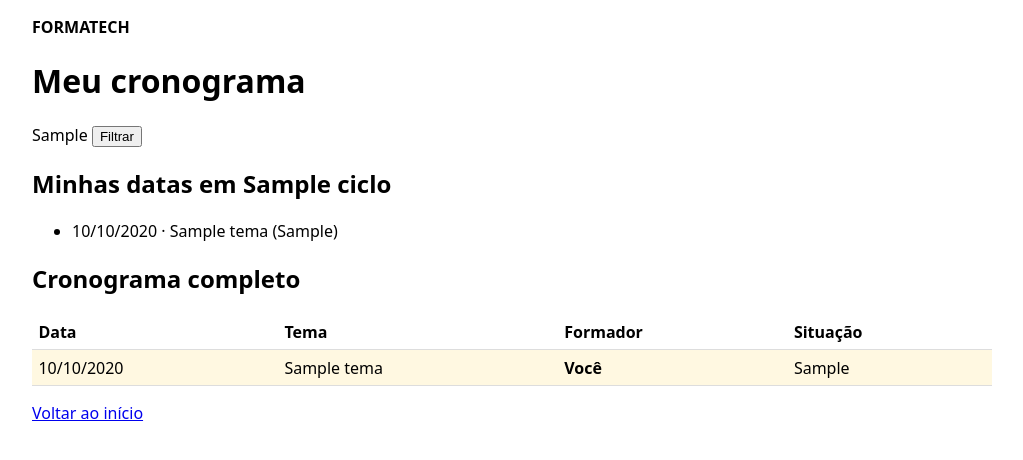
After one commit to karachh/formatech, a Django app: template cronograma/templates/cronograma/meu_cronograma.html in a window 1280 px wide. The commit adds this page. Shown: the top 460 px of the page, without its empty margins (128-1151 px from the left). Run offline with Django 5.2, Linux system fonts and the light colour scheme; the template is opened without the code that fills it: most values are stand-ins (such as "Sample title", 1, 10 or a date in 2020).

Commit message:
T018.1: tela somente leitura do cronograma do formador, destacando as datas dele

```diff
--- a/acesso/templates/acesso/home.html
+++ b/acesso/templates/acesso/home.html
@@ -12,7 +12,7 @@
       <li><a href="{% url 'cronograma:cronograma' %}">Cronograma</a></li>
       <li><a href="{% url 'cronograma:cobertura' %}">Cobertura da apostila</a></li>
     {% else %}
-      <li><a href="#">Cronograma</a></li>
+      <li><a href="{% url 'cronograma:meu_cronograma' %}">Cronograma</a></li>
     {% endif %}
     {% if user.perfil == "coordenador" %}
       <li><a href="{% url 'cadastros:ciclos' %}">Ciclos</a></li>
--- a/core/templates/core/base.html
+++ b/core/templates/core/base.html
@@ -11,6 +11,7 @@
     .sucesso { color: #1b5e20; }
     .errorlist, .erro { color: #b00020; }
     .aviso { color: #8a5a00; }
+    tr.minha { background: #fff8e1; }
   </style>
 </head>
 <body>
--- /dev/null
+++ b/cronograma/templates/cronograma/meu_cronograma.html
@@ -0,0 +1,52 @@
+{% extends "core/base.html" %}
+
+{% block titulo %}Meu cronograma · FORMATECH{% endblock %}
+
+{% block conteudo %}
+<h1>Meu cronograma</h1>
+
+{% if not formador %}
+  <p>Seu usuário ainda não está vinculado a um formador. Peça à coordenação para fazer o vínculo no cadastro de formadores.</p>
+{% else %}
+  <form method="get">
+    {{ filtro.as_p }}
+    <button type="submit">Filtrar</button>
+  </form>
+
+  {% if ciclo %}
+    <h2>Minhas datas em {{ ciclo.nome }}</h2>
+    {% if minhas %}
+      <ul>
+        {% for formacao in minhas %}
+          <li>{{ formacao.data|date:"d/m/Y" }} · {{ formacao.tema.nome|default:"Sem tema" }} ({{ formacao.get_situacao_display }})</li>
+        {% endfor %}
+      </ul>
+    {% else %}
+      <p>Você não está escalado em nenhuma formação deste ciclo.</p>
+    {% endif %}
+
+    <h2>Cronograma completo</h2>
+    {% if formacoes %}
+      <table>
+        <thead><tr><th>Data</th><th>Tema</th><th>Formador</th><th>Situação</th></tr></thead>
+        <tbody>
+          {% for formacao in formacoes %}
+            <tr{% if formacao.formador_id == formador.pk %} class="minha"{% endif %}>
+              <td>{{ formacao.data|date:"d/m/Y" }}</td>
+              <td>{{ formacao.tema.nome|default:"Sem tema" }}</td>
+              <td>{% if formacao.formador_id == formador.pk %}<strong>Você</strong>{% else %}{{ formacao.formador.nome|default:"A escalar" }}{% endif %}</td>
+              <td>{{ formacao.get_situacao_display }}</td>
+            </tr>
+          {% endfor %}
+        </tbody>
+      </table>
+    {% else %}
+      <p>Nenhuma formação agendada neste ciclo.</p>
+    {% endif %}
+  {% else %}
+    <p>Selecione um ciclo para ver o cronograma.</p>
+  {% endif %}
+{% endif %}
+
+<p><a href="{% url 'acesso:home' %}">Voltar ao início</a></p>
+{% endblock %}
--- a/cronograma/urls.py
+++ b/cronograma/urls.py
@@ -13,4 +13,5 @@ urlpatterns = [
     path("historico/", views.historico, name="historico"),
     path("exportar/", views.exportar, name="exportar"),
     path("carga/", views.carga, name="carga"),
+    path("meu-cronograma/", views.meu_cronograma, name="meu_cronograma"),
 ]
```
Also changed, not shown: acesso/decorators.py (+11 -0 lines), cronograma/services.py (+10 -0 lines), cronograma/views.py (+23 -1 lines).
